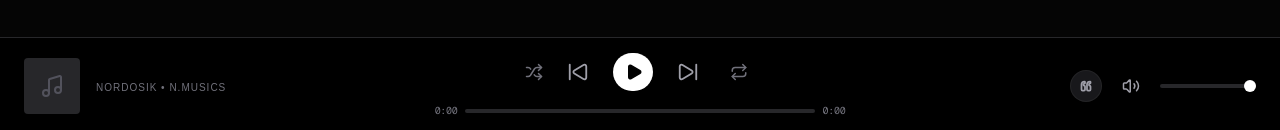
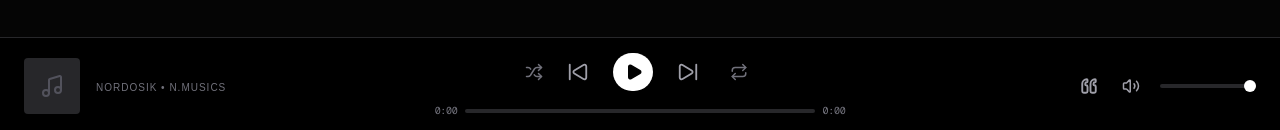
Before and after one commit to nordosik/N.Musics, a Next.js app: page / in a window 1280 px wide. Shown: the part 667-797 px from the top of the page. Built offline with nearby package versions, Linux system fonts and the light colour scheme; no server answers; the database is empty.

Commit message:
style: align lyrics button with volume icon & fix auto-reset for cover expand

```diff
--- a/app/components/Player.tsx
+++ b/app/components/Player.tsx
@@ -212,7 +212,7 @@ export default function Player() {
             className="relative transition-all duration-200 hover:scale-105 active:scale-95 flex items-center justify-center w-8 h-8"
             title={
               repeatMode === 'one' ? "Повтор одного трека" :
-              repeatMode === 'all' ? "Повтор всего релиза" : "Повтор выключен"
+                repeatMode === 'all' ? "Повтор всего релиза" : "Повтор выключен"
             }
           >
             <div className={`transition-colors ${repeatMode !== 'off' ? 'text-white drop-shadow-[0_0_8px_rgba(255,255,255,0.6)]' : 'text-zinc-500 hover:text-zinc-300'}`}>
@@ -245,18 +245,17 @@ export default function Player() {
         </div>
       </div>
 
-            {/* 3. МОДЕРНИЗИРОВАННАЯ ГРОМКОСТЬ + КНОПКА ТЕКСТА */}
+      {/* 3. МОДЕРНИЗИРОВАННАЯ ГРОМКОСТЬ + КНОПКА ТЕКСТА */}
       <div className="w-1/3 flex justify-end items-center gap-4">
         <button
           onClick={() => setIsLyricsOpen(!isLyricsOpen)}
           title="Текст песни"
           className={`
-            flex items-center justify-center w-8 h-8 rounded-full transition-all
-            duration-200 active:scale-90 shadow-md flex-shrink-0
-            ${isLyricsOpen ? 'bg-white text-black scale-105' : 'bg-zinc-900 text-zinc-400 hover:bg-zinc-800 hover:text-white border border-white/5'}
+            p-1 transition-all duration-200 active:scale-95 flex-shrink-0
+            ${isLyricsOpen ? 'text-white' : 'text-zinc-400 hover:text-white'}
           `}
         >
-          <Quote size={12} className="transform rotate-180 flex-shrink-0" strokeWidth={3.5} />
+          <Quote size={18} className="transform rotate-180 flex-shrink-0" strokeWidth={2.5} />
         </button>
 
         {/* НАША УМНАЯ ИКОНКА С ДИНАМИЧЕСКИМ МУТОМ */}
--- a/app/components/ReleaseModal.tsx
+++ b/app/components/ReleaseModal.tsx
@@ -59,10 +59,16 @@ export default function ReleaseModal({ release, isOpen, onClose, tracks, isAdmin
   const [commentaryText, setCommentaryText] = useState('')
   const [isSaving, setIsSaving] = useState(false)
 
-  // 1. Первый хук синхронизации текста комментария
+  // 1. Первый хук синхронизации текста комментария + ФИКС АВТОСБРОСА ЗУМА ОБЛОЖКИ
   useEffect(() => {
-    if (release) setCommentaryText(release.commentary || '')
-  }, [release])
+    if (release) {
+      setCommentaryText(release.commentary || '')
+    }
+
+    // ЖЕЛЕЗОБЕТОННЫЙ ФИКС: Как только меняется релиз или закрывается модалка —
+    // принудительно возвращаем обложку в обычный режим карточки с треклистом
+    setIsCoverExpanded(false);
+  }, [release, isOpen]); // Добавили isOpen в зависимости, чтобы сброс срабатывал и при закрытии окна
 
   // 2. Второй хук бесшовного скрытия плеера, заморозки заднего фона и сохранения позиции скролла
   useEffect(() => {
```
